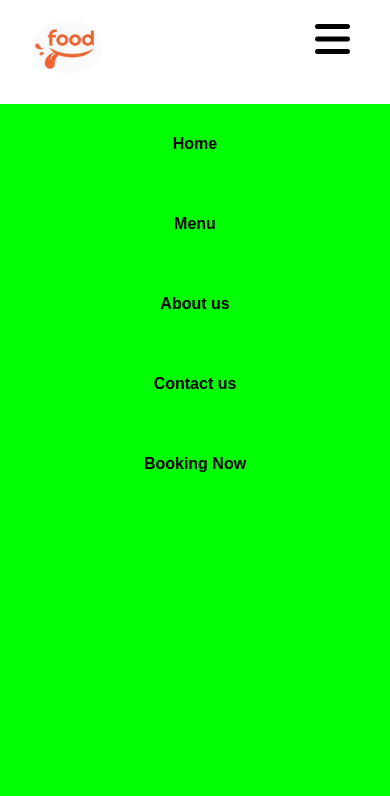
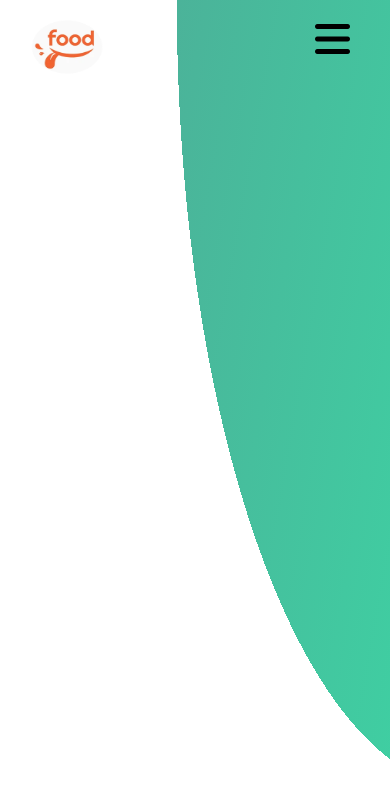
Before and after one commit to nickonyi/Restaurant-page, a website built with webpack: page dist/index.html in a window 390 px wide. Built offline with nearby package versions, Linux system fonts and the light colour scheme; a web font is replaced by a local one.

Commit message:
Start of project

```diff
--- a/src/page-header.js
+++ b/src/page-header.js
@@ -1,7 +1,7 @@
 import foodLogo from './food-logo.png';
-const wrapper = document.createElement('div');
-wrapper.classList.add('container');
-content.appendChild(wrapper);
+const wrapper = document.createElement('section');
+wrapper.classList.add('header');
+document.body.appendChild(wrapper);
 
 function pageHeader() {
 
@@ -53,11 +53,10 @@ function navBar() {
     navDivFour.textContent = "Contact us";
     navBtn.textContent = "Booking Now";
 
-
+    navBar.appendChild(checkbox);
+    navBar.appendChild(checkLabel)
     navBar.appendChild(logoDiv);
     navBar.appendChild(navDivContainer);
-    navBar.appendChild(checkLabel);
-    navBar.appendChild(checkbox);
     wrapper.appendChild(navBar);
 
 
--- a/src/style.css
+++ b/src/style.css
@@ -13,10 +13,12 @@ body {
     font-family: 'Alef', sans-serif;
 }
 
-.container {
-    height: 300px;
-    width: 100%;
-    background: #fff;
+.header {
+    background-image: radial-gradient(at top right, transparent 44%, #fff 25.5%), linear-gradient(100deg, #51a595 0%, #3fcfa2 100%);
+    background-size: 120% 150%, cover;
+    background-repeat: no-repeat;
+    margin: 0;
+    height: 100vh;
 }
 
 .logo {
@@ -26,13 +28,9 @@ body {
 }
 
 .nav-bar {
-    background: #fff;
     height: 80px;
     width: 100%;
-}
-
-.nav-bar div {
-    border: 1px solid red;
+    z-index: 1;
 }
 
 nav ul {
@@ -56,7 +54,7 @@ nav ul li {
     cursor: pointer;
     display: none;
     top: 80px;
-    left: -100%;
+    left: 0;
     text-align: center;
     transition: all .5s;
 }
@@ -95,10 +93,16 @@ nav ul li {
         position: fixed;
         width: 100%;
         height: 100vh;
-        background: lime;
+        background: #e7b307;
+        top: 80px;
+        left: -100%;
         text-align: center;
+        transition: all .5s;
     }
     nav ul li {
         display: block;
     }
+    #check-btn:checked~ul {
+        left: 0;
+    }
 }
```
Also changed, not shown: dist/index.html, dist/main.js.
